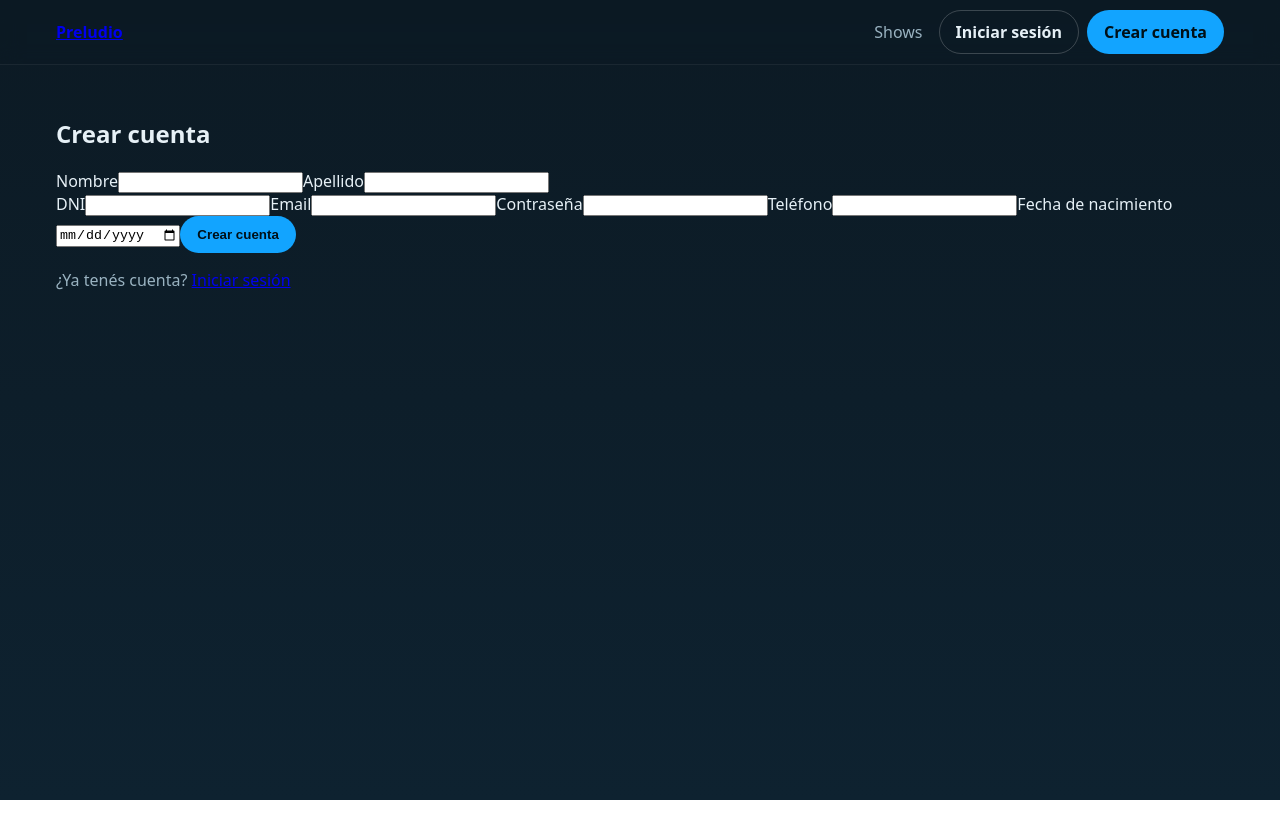
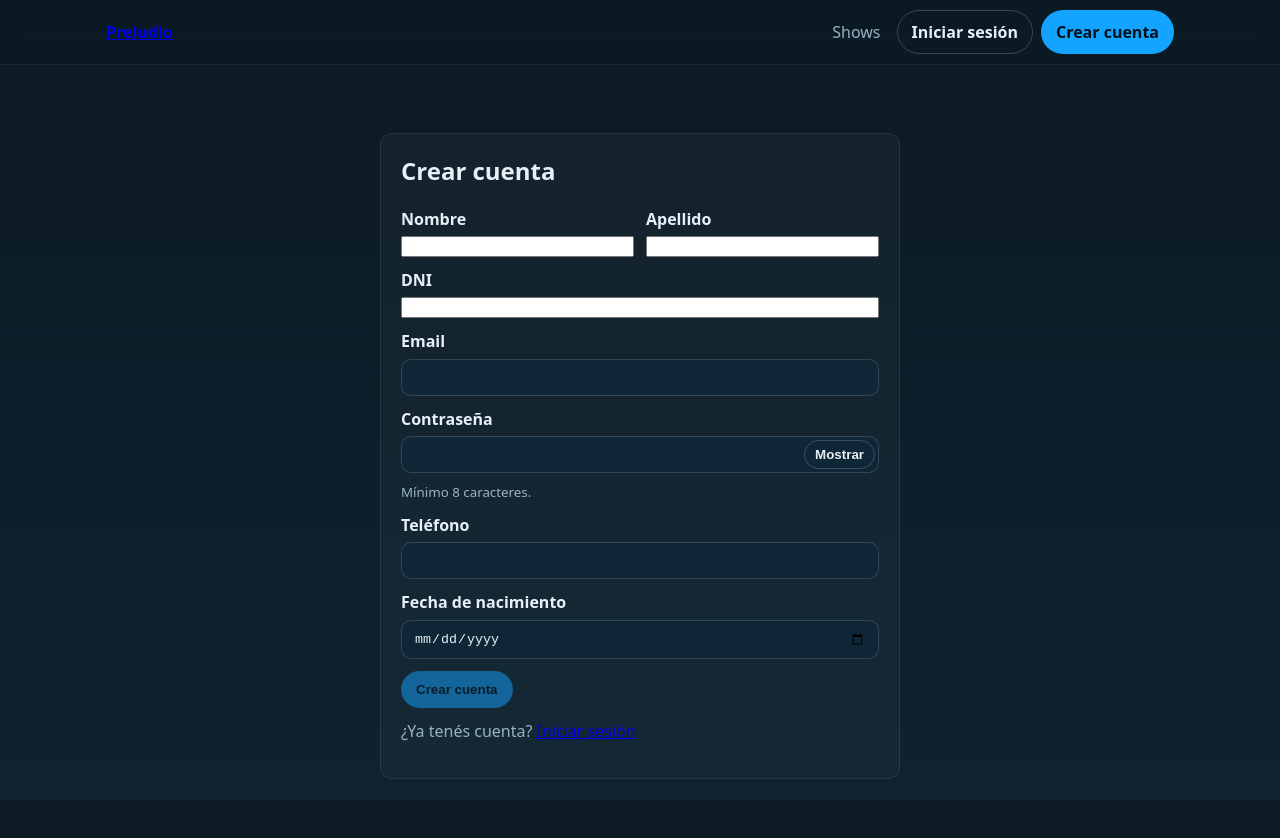
Before and after one commit to ortPreludio/Preludio-fe, a React (Vite) app in the folder preludio/: page /register in a window 1280 px wide. Shown: the top 838 px of the page. Before the commit the page ends 800 px from the top, so only its background shows below. Built offline with nearby package versions, Linux system fonts and the light colour scheme.

Commit message:
Agrego redirects y estilos para login y register

```diff
--- a/preludio/src/pages/Login.jsx
+++ b/preludio/src/pages/Login.jsx
@@ -1,44 +1,100 @@
-import { useState } from 'react'
-import { apiLogin } from '../api/auth.js'
-import { useAuth } from '../state/auth.jsx'
+import { useState } from 'react';
+import { useNavigate, useLocation, Link } from 'react-router-dom';
+import { apiLogin } from '../api/auth.js';
+import { useAuth } from '../state/auth.jsx';
 
 export function Login() {
-  const { setToken, setUser } = useAuth()
-  const [email, setEmail] = useState('')
-  const [password, setPassword] = useState('')
-  const [loading, setLoading] = useState(false)
-  const [error, setError] = useState(null)
+  const { setToken, setUser } = useAuth();
+  const navigate = useNavigate();
+  const location = useLocation();
+
+  const sp = new URLSearchParams(location.search);
+  const returnTo = sp.get('returnTo') && sp.get('returnTo').startsWith('/')
+    ? sp.get('returnTo')
+    : '/';
+
+  const [email, setEmail] = useState('');
+  const [password, setPassword] = useState('');
+  const [showPwd, setShowPwd] = useState(false);
+  const [loading, setLoading] = useState(false);
+  const [error, setError] = useState(null);
+
+  const isValidEmail = /^[^\s@]+@[^\s@]+\.[^\s@]+$/.test(email.trim());
+  const isValidPassword = password.length >= 8;
+  const isValid = isValidEmail && isValidPassword;
 
   const onSubmit = async (e) => {
-    e.preventDefault()
-    setLoading(true); setError(null)
+    e.preventDefault();
+    if (!isValid || loading) return;
+    setLoading(true); setError(null);
+
     try {
-      const data = await apiLogin({ email, password })
-      setToken(data.token); setUser(data.user)
-      window.location.hash = '/'
+      const data = await apiLogin({ email: email.trim().toLowerCase(), password });
+      setToken(data.token);
+      setUser(data.user);
+      navigate(returnTo, { replace: true });   // 👈 redirige a returnTo o '/'
     } catch (err) {
-      setError(err.message || 'Error al iniciar sesión')
+      setError(err?.message || 'Error al iniciar sesión');
     } finally {
-      setLoading(false)
+      setLoading(false);
     }
-  }
+  };
 
   return (
     <div className="page">
       <div className="container auth-form">
         <h2>Iniciar sesión</h2>
-        <form onSubmit={onSubmit}>
-          <label className="form-field"><span>Email</span>
-            <input type="email" value={email} onChange={e=>setEmail(e.target.value)} required autoComplete="email" />
+        <form onSubmit={onSubmit} noValidate>
+          <label className="form-field">
+            <span>Email</span>
+            <input
+              type="email"
+              value={email}
+              onChange={(e) => setEmail(e.target.value)}
+              required
+              autoComplete="email"
+              aria-invalid={email ? String(!isValidEmail) : undefined}
+            />
           </label>
-          <label className="form-field"><span>Contraseña</span>
-            <input type="password" value={password} onChange={e=>setPassword(e.target.value)} required autoComplete="current-password" />
+
+          <label className="form-field">
+            <span>Contraseña</span>
+            <div style={{ position: 'relative' }}>
+              <input
+                type={showPwd ? 'text' : 'password'}
+                value={password}
+                onChange={(e) => setPassword(e.target.value)}
+                required
+                minLength={8}
+                autoComplete="current-password"
+                style={{ paddingRight: 90 }}
+                aria-invalid={password ? String(!isValidPassword) : undefined}
+              />
+              <button
+                type="button"
+                className="btn btn-ghost"
+                style={{ position: 'absolute', right: 4, top: 4, padding: '6px 10px' }}
+                onClick={() => setShowPwd(s => !s)}
+                aria-label={showPwd ? 'Ocultar contraseña' : 'Mostrar contraseña'}
+              >
+                {showPwd ? 'Ocultar' : 'Mostrar'}
+              </button>
+            </div>
+            <small className="text-muted">Mínimo 8 caracteres.</small>
           </label>
-          {error && <div className="error">{error}</div>}
-          <button className="btn btn-primary" type="submit" disabled={loading}>{loading ? 'Ingresando...' : 'Ingresar'}</button>
+
+          {error && <div className="error" aria-live="polite">{error}</div>}
+
+          <button className="btn btn-primary" type="submit" disabled={!isValid || loading}>
+            {loading ? 'Ingresando…' : 'Ingresar'}
+          </button>
         </form>
-        <p className="text-muted">¿No tenés cuenta? <a href="#/register">Crear cuenta</a></p>
+
+        <p className="text-muted" style={{ marginTop: 12 }}>
+          ¿No tenés cuenta?{" "}
+          <Link to={`/register?returnTo=${encodeURIComponent(returnTo)}`}>Crear cuenta</Link>
+        </p>
       </div>
     </div>
-  )
+  );
 }
--- a/preludio/src/pages/Register.jsx
+++ b/preludio/src/pages/Register.jsx
@@ -1,47 +1,124 @@
-import { useState } from 'react'
-import { apiRegister } from '../api/auth.js'
-import { useAuth } from '../state/auth.jsx'
+import { useMemo, useState } from 'react';
+import { useNavigate, useLocation, Link } from 'react-router-dom';
+import { apiRegister } from '../api/auth.js';
+import { useAuth } from '../state/auth.jsx';
 
 export function Register() {
-  const { setToken, setUser } = useAuth()
-  const [form, setForm] = useState({ nombre:'', apellido:'', dni:'', email:'', password:'', telefono:'', fechaNacimiento:'' })
-  const [loading, setLoading] = useState(false)
-  const [error, setError] = useState(null)
+  const { setToken, setUser } = useAuth();
+  const navigate = useNavigate();
+  const location = useLocation();
 
-  const set = (k,v)=> setForm(prev=>({...prev,[k]:v}))
+  const sp = new URLSearchParams(location.search);
+  const returnTo = sp.get('returnTo') && sp.get('returnTo').startsWith('/')
+    ? sp.get('returnTo')
+    : '/';
+
+  const [form, setForm] = useState({
+    nombre:'', apellido:'', dni:'', email:'', password:'', telefono:'', fechaNacimiento:''
+  });
+  const [loading, setLoading] = useState(false);
+  const [error, setError] = useState(null);
+  const [showPwd, setShowPwd] = useState(false);
+
+  const maxDate = useMemo(() => new Date().toISOString().slice(0,10), []);
+  const set = (k,v)=> setForm(prev=>({...prev,[k]:v}));
+
+  const isValid =
+    form.nombre.trim() &&
+    form.apellido.trim() &&
+    /^\d{7,10}$/.test(form.dni.trim()) &&
+    /^[^\s@]+@[^\s@]+\.[^\s@]+$/.test(form.email.trim()) &&
+    form.password.length >= 8 &&
+    /^\d{6,15}$/.test(form.telefono.trim()) &&
+    form.fechaNacimiento && form.fechaNacimiento <= maxDate;
 
   const onSubmit = async (e) => {
-    e.preventDefault(); setLoading(true); setError(null)
+    e.preventDefault();
+    if (!isValid || loading) return;
+    setLoading(true); setError(null);
+
+    const payload = {
+      nombre: form.nombre.trim(),
+      apellido: form.apellido.trim(),
+      dni: form.dni.trim(),
+      email: form.email.trim().toLowerCase(),
+      password: form.password,
+      telefono: form.telefono.trim(),
+      fechaNacimiento: form.fechaNacimiento
+    };
+
     try {
-      const data = await apiRegister(form) // rol = USUARIO por defecto
-      setToken(data.token); setUser(data.user)
-      window.location.hash = '/'
+      const data = await apiRegister(payload);
+      setToken(data.token);
+      setUser(data.user);
+      navigate(returnTo, { replace: true });     // 👈 vuelve a donde quería ir
     } catch (err) {
-      setError(err.message || 'Error al crear la cuenta')
+      setError(err?.message || 'Error al crear la cuenta');
     } finally {
-      setLoading(false)
+      setLoading(false);
     }
-  }
+  };
 
   return (
     <div className="page">
       <div className="container auth-form">
         <h2>Crear cuenta</h2>
-        <form onSubmit={onSubmit}>
+        <form onSubmit={onSubmit} noValidate>
           <div className="grid2">
-            <label className="form-field"><span>Nombre</span><input value={form.nombre} onChange={e=>set('nombre',e.target.value)} required /></label>
-            <label className="form-field"><span>Apellido</span><input value={form.apellido} onChange={e=>set('apellido',e.target.value)} required /></label>
+            <label className="form-field"><span>Nombre</span>
+              <input value={form.nombre} onChange={e=>set('nombre',e.target.value)} required autoComplete="given-name" />
+            </label>
+            <label className="form-field"><span>Apellido</span>
+              <input value={form.apellido} onChange={e=>set('apellido',e.target.value)} required autoComplete="family-name" />
+            </label>
           </div>
-          <label className="form-field"><span>DNI</span><input value={form.dni} onChange={e=>set('dni',e.target.value)} required /></label>
-          <label className="form-field"><span>Email</span><input type="email" value={form.email} onChange={e=>set('email',e.target.value)} required /></label>
-          <label className="form-field"><span>Contraseña</span><input type="password" value={form.password} onChange={e=>set('password',e.target.value)} required /></label>
-          <label className="form-field"><span>Teléfono</span><input value={form.telefono} onChange={e=>set('telefono',e.target.value)} required /></label>
-          <label className="form-field"><span>Fecha de nacimiento</span><input type="date" value={form.fechaNacimiento} onChange={e=>set('fechaNacimiento',e.target.value)} required /></label>
-          {error && <div className="error">{error}</div>}
-          <button className="btn btn-primary" type="submit" disabled={loading}>{loading ? 'Creando...' : 'Crear cuenta'}</button>
+
+          <label className="form-field"><span>DNI</span>
+            <input value={form.dni} onChange={e=>set('dni',e.target.value)} required inputMode="numeric"
+                   pattern="^\\d{7,10}$" title="Solo números, entre 7 y 10 dígitos" autoComplete="off" />
+          </label>
+
+          <label className="form-field"><span>Email</span>
+            <input type="email" value={form.email} onChange={e=>set('email',e.target.value)} required autoComplete="email" />
+          </label>
+
+          <label className="form-field"><span>Contraseña</span>
+            <div style={{ position: 'relative' }}>
+              <input type={showPwd ? 'text' : 'password'} value={form.password}
+                     onChange={e=>set('password',e.target.value)} required minLength={8}
+                     autoComplete="new-password" style={{ paddingRight: 90 }} />
+              <button type="button" className="btn btn-ghost"
+                      style={{ position: 'absolute', right: 4, top: 4, padding: '6px 10px' }}
+                      onClick={()=>setShowPwd(s=>!s)}>
+                {showPwd ? 'Ocultar' : 'Mostrar'}
+              </button>
+            </div>
+            <small className="text-muted">Mínimo 8 caracteres.</small>
+          </label>
+
+          <label className="form-field"><span>Teléfono</span>
+            <input value={form.telefono} onChange={e=>set('telefono',e.target.value)} required
+                   type="tel" inputMode="tel" pattern="^\\d{6,15}$" title="Solo números, entre 6 y 15 dígitos"
+                   autoComplete="tel" />
+          </label>
+
+          <label className="form-field"><span>Fecha de nacimiento</span>
+            <input type="date" value={form.fechaNacimiento} onChange={e=>set('fechaNacimiento',e.target.value)}
+                   required max={maxDate} autoComplete="bday" />
+          </label>
+
+          {error && <div className="error" aria-live="polite">{error}</div>}
+
+          <button className="btn btn-primary" type="submit" disabled={!isValid || loading}>
+            {loading ? 'Creando…' : 'Crear cuenta'}
+          </button>
         </form>
-        <p className="text-muted">¿Ya tenés cuenta? <a href="#/login">Iniciar sesión</a></p>
+
+        <p className="text-muted" style={{ marginTop: 12 }}>
+          ¿Ya tenés cuenta?{" "}
+          <Link to={`/login?returnTo=${encodeURIComponent(returnTo)}`}>Iniciar sesión</Link>
+        </p>
       </div>
     </div>
-  )
+  );
 }
--- a/preludio/src/styles/index.css
+++ b/preludio/src/styles/index.css
@@ -55,3 +55,68 @@ select{background:var(--card);color:var(--text);border:1px solid rgba(255,255,25
 .text-muted{color:var(--muted)}
 
 .loader,.error,.empty{padding:20px;border:1px dashed rgba(255,255,255,0.2);border-radius:12px;background:rgba(255,255,255,0.03)}
+/* --- Form layout base --- */
+.container { max-width: 1100px; margin: 0 auto; padding: 0 16px; }
+
+.auth-form {
+  max-width: 520px;
+  margin: 36px auto;
+  background: #ffffff08;
+  border: 1px solid #ffffff14;
+  padding: 20px;
+  border-radius: 12px;
+}
+
+/* Cada campo en columna: etiqueta arriba y input abajo */
+.form-field {
+  display: flex;
+  flex-direction: column;
+  gap: 6px;
+  margin-bottom: 12px;
+}
+.form-field > span {
+  font-weight: 600;
+}
+
+/* Inputs ocupan todo el ancho */
+.auth-form input[type="text"],
+.auth-form input[type="email"],
+.auth-form input[type="password"],
+.auth-form input[type="tel"],
+.auth-form input[type="date"] {
+  width: 100%;
+  background: #0f2636;
+  color: #e6f0f6;
+  border: 1px solid #ffffff26;
+  padding: 10px 12px;
+  border-radius: 10px;
+  outline: none;
+}
+
+/* Grid de dos columnas solo para nombre/apellido */
+.grid2 {
+  display: grid;
+  grid-template-columns: 1fr 1fr;
+  gap: 12px;
+}
+@media (max-width: 640px) {
+  .grid2 { grid-template-columns: 1fr; }
+}
+
+/* Botones */
+.btn {
+  display: inline-flex; align-items: center; justify-content: center;
+  padding: 10px 14px; border-radius: 999px; text-decoration: none;
+  border: 1px solid transparent; font-weight: 600;
+}
+.btn-primary { background: #12a4ff; color: #001018; }
+.btn-primary:hover { background: #0d85ce; }
+
+/* Mensajes */
+.text-muted { color: #9ab3c1; }
+.error { padding: 12px; border: 1px dashed #ff6b6b66; border-radius: 8px; background: #ff6b6b14; margin: 8px 0; }
+
+.auth-form h2 { margin-top: 0; }
+.auth-form small.text-muted { display:block; margin-top:4px; }
+.btn-ghost { background: transparent; color: #e6f0f6; border: 1px solid #ffffff33; }
+.btn-ghost:hover { background: #ffffff14; }
```
Also changed, not shown: preludio/src/App.jsx (+13 -2 lines), preludio/src/router.jsx (+23 -8 lines), preludio/src/utils/redirect.js (added, +49 -0 lines).
